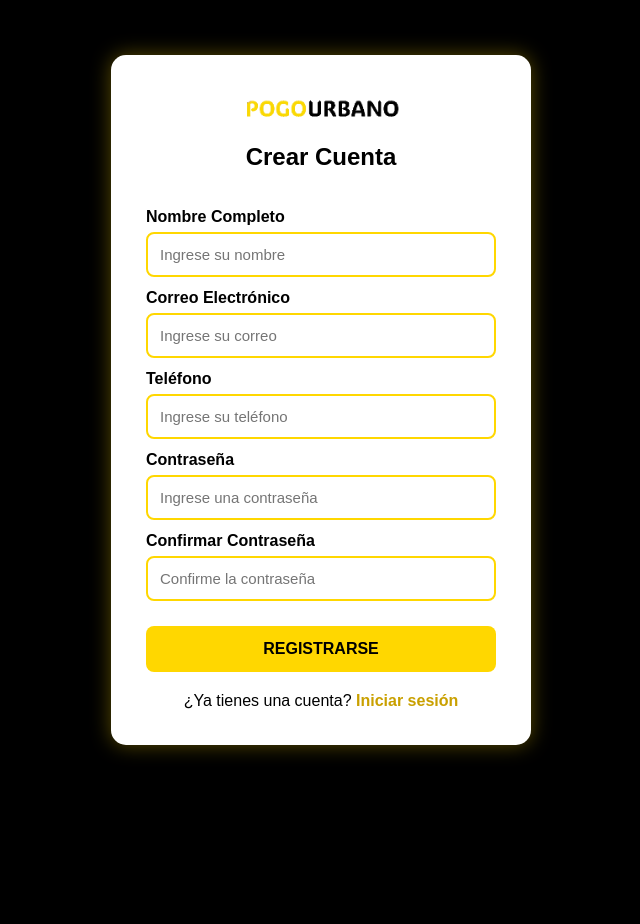
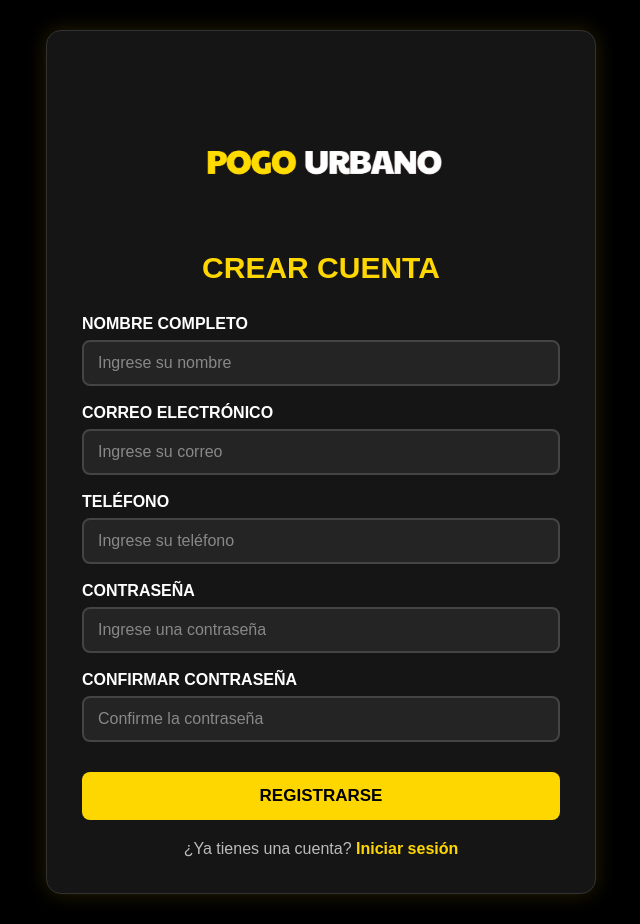
Before and after one commit to DTANDER/POGO-URBANO-PG-PHP, a PHP site: page /index.php?page=registrarse in a window 1280 px wide. Shown: the whole page, without its empty margins (319-959 px from the left). Before the commit the page ends 755 px from the top, so only its background shows below. Run offline with PHP 8.4, Linux system fonts and the light colour scheme; some libraries are stand-ins or nearby versions.

Commit message:
ultima version

```diff
--- a/CSS/registrarse.css
+++ b/CSS/registrarse.css
@@ -1,113 +1,224 @@
-*{
-    margin:0;
-    padding:0;
-    box-sizing:border-box;
-    font-family:Arial, Helvetica, sans-serif;
+/* =========================================
+   COLORES
+   ========================================= */
+
+:root {
+    --dorado: #ffd700;
+    --negro: #000000;
+    --blanco: #ffffff;
 }
 
-body{
-    background:#000;
-    display:flex;
-    justify-content:center;
-    align-items:center;
-    min-height:100vh;
+
+/* =========================================
+   RESET Y PÁGINA
+   ========================================= */
+
+* {
+    margin: 0;
+    padding: 0;
+    box-sizing: border-box;
+    font-family: Arial, Helvetica, sans-serif;
 }
 
-.contenedor{
-    width:100%;
-    display:flex;
-    justify-content:center;
-    align-items:center;
-    padding:30px;
+body {
+    background: var(--negro);
+    color: var(--blanco);
+    display: flex;
+    justify-content: center;
+    align-items: center;
+    min-height: 100vh;
 }
 
-.caja-registro{
-    background:#fff;
-    width:420px;
-    padding:35px;
-    border-radius:15px;
-    box-shadow:0 0 20px rgba(255,215,0,.35);
+.contenedor {
+    width: 100%;
+    display: flex;
+    justify-content: center;
+    align-items: center;
+    padding: 30px 0;
 }
 
-.logo{
-    display:block;
-    width:170px;
-    margin:0 auto 20px;
+
+/* =========================================
+   CAJA DE REGISTRO (igual que .reservacion)
+   ========================================= */
+
+.caja-registro {
+    width: 90%;
+    max-width: 550px;
+    background: #151515;
+    color: var(--blanco);
+    padding: 35px;
+    border-radius: 15px;
+    border: 1px solid #333;
+    box-shadow: 0 0 20px rgba(252, 218, 0, 0.15);
 }
 
-h2{
-    text-align:center;
-    margin-bottom:25px;
-    color:#000;
+.logo {
+    display: block;
+    width: 300px;
+    margin: 0 auto 0px;
 }
 
-form{
-    display:flex;
-    flex-direction:column;
+
+/* =========================================
+   TÍTULO
+   ========================================= */
+
+.caja-registro h2 {
+    margin-bottom: 30px;
+    text-align: center;
+    text-transform: uppercase;
+    color: var(--dorado);
+    font-size: 30px;
 }
 
-label{
-    margin-top:12px;
-    margin-bottom:6px;
-    font-weight:bold;
-    color:#000;
+
+/* =========================================
+   FORMULARIO Y ETIQUETAS
+   ========================================= */
+
+form {
+    display: flex;
+    flex-direction: column;
 }
 
-input{
-    padding:12px;
-    border:2px solid #ffd700;
-    border-radius:8px;
-    outline:none;
-    font-size:15px;
-    transition:.3s;
+label {
+    display: block;
+    text-align: left;
+    text-transform: uppercase;
+    margin: 18px 0 7px;
+    font-weight: bold;
+    color: var(--blanco);
 }
 
-input:focus{
-    border-color:#c9a000;
-    box-shadow:0 0 8px #ffd700;
+label:first-of-type {
+    margin-top: 0;
 }
 
-button{
-    margin-top:25px;
-    padding:14px;
-    border:none;
-    border-radius:8px;
-    background:#FFD700;
-    color:#000;
-    font-size:16px;
-    font-weight:bold;
-    cursor:pointer;
-    transition:.3s;
+
+/* =========================================
+   CAMPOS
+   ========================================= */
+
+input {
+    width: 100%;
+    padding: 12px 14px;
+    background: #242424;
+    color: var(--blanco);
+    border: 2px solid #444;
+    border-radius: 8px;
+    font-size: 16px;
+    outline: none;
+    transition: 0.3s;
 }
 
-button:hover{
-    background:#e0bd00;
+input::placeholder {
+    color: #888;
 }
 
-.volver{
-    text-align:center;
-    margin-top:20px;
+input:focus {
+    border-color: var(--dorado);
+    box-shadow: 0 0 8px rgba(252, 218, 0, 0.35);
 }
 
-.volver a{
-    color:#c9a000;
-    font-weight:bold;
-    text-decoration:none;
+/* Evita que el autocompletado del navegador ponga el campo blanco */
+input:-webkit-autofill {
+    -webkit-box-shadow: 0 0 0 1000px #242424 inset;
+    -webkit-text-fill-color: var(--blanco);
 }
 
-.volver a:hover{
-    text-decoration:underline;
+
+/* =========================================
+   BOTÓN
+   ========================================= */
+
+button {
+    width: 100%;
+    margin-top: 30px;
+    padding: 14px;
+    background: var(--dorado);
+    color: var(--negro);
+    border: none;
+    border-radius: 8px;
+    font-size: 17px;
+    font-weight: bold;
+    cursor: pointer;
+    transition: 0.3s;
 }
 
-@media(max-width:480px){
+button:hover {
+    background: var(--blanco);
+    transform: translateY(-2px);
+    box-shadow: 0 5px 15px rgba(252, 218, 0, 0.25);
+}
 
-    .caja-registro{
-        width:100%;
-        padding:25px;
+
+/* =========================================
+   ENLACE "YA TIENES CUENTA"
+   ========================================= */
+
+.volver {
+    text-align: center;
+    margin-top: 20px;
+    color: #bbbbbb;
+}
+
+.volver a {
+    color: var(--dorado);
+    font-weight: bold;
+    text-decoration: none;
+}
+
+.volver a:hover {
+    text-decoration: underline;
+}
+
+
+/* =========================================
+   MENSAJES DE ÉXITO Y ERROR
+   ========================================= */
+
+.mensaje-exito {
+    margin: 15px 0;
+    padding: 15px;
+    border: 1px solid #2ecc71;
+    background: #12351f;
+    color: #8ff0b0;
+    border-radius: 8px;
+    text-align: center;
+    font-weight: bold;
+}
+
+.mensaje-error {
+    margin: 15px 0;
+    padding: 15px;
+    border: 1px solid #ff4444;
+    background: #351414;
+    color: #ff9999;
+    border-radius: 8px;
+}
+
+.mensaje-error p {
+    margin: 5px 0;
+}
+
+
+/* =========================================
+   RESPONSIVE
+   ========================================= */
+
+@media (max-width: 480px) {
+
+    .caja-registro {
+        width: 94%;
+        padding: 25px 20px;
     }
 
-    .logo{
-        width:140px;
+    .caja-registro h2 {
+        font-size: 26px;
     }
 
+    .logo {
+        width: 140px;
+    }
 }
--- a/app/views/auth/registro.php
+++ b/app/views/auth/registro.php
@@ -36,11 +36,11 @@
     <div class="caja-registro">
 
 
-        <img
-            src="media/img/logo_2.png"
-            alt="Logo Pogo Urbano"
-            class="logo"
-        >
+    <img
+        src="media/img/logo_alternativo_blancoamar.png"
+        alt="Logo Pogo Urbano"
+        class="logo"
+    >
 
 
         <h2>
--- a/app/views/somos/index.php
+++ b/app/views/somos/index.php
@@ -22,7 +22,7 @@
 
                 <p>
                     El proyecto fue creado por
-                    <strong>Charawi, Diezki, Chomby, Yaqui y Yexiz</strong>,
+                    <strong>Anderson, Samuel, Diomedez y Yessi</strong>,
                     quienes impulsaron esta iniciativa con la visión de aportar innovación
                     al sector gastronómico en Medellín y proyectarlo hacia todo el país.
                 </p>
```
